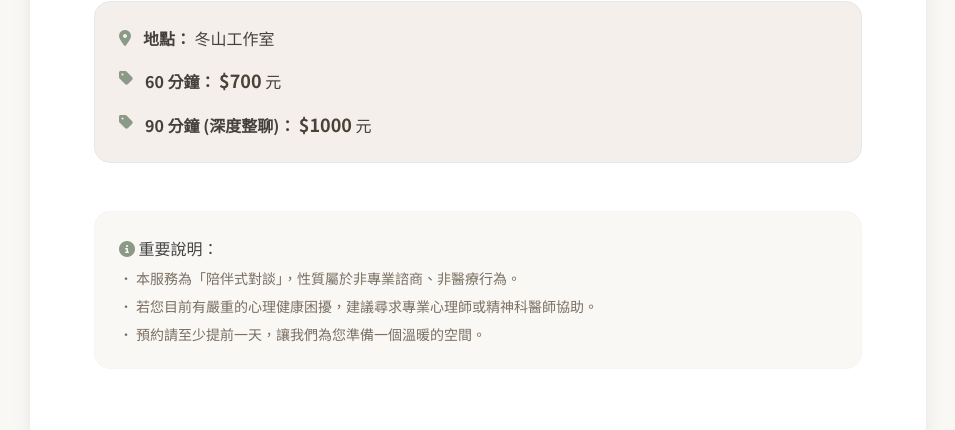
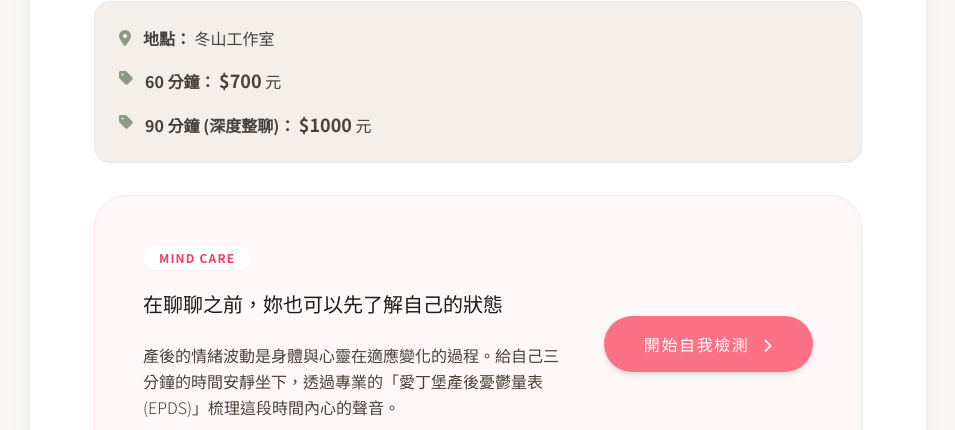
Before and after one commit to joyce20330-lab/slowlife, a plain HTML site: page services/mind-body-chat.html in a window 1280 px wide. Shown: the part 1781-2211 px from the top of the page, without its empty margins (162-1117 px from the left). Drawn offline with nearby package versions, Linux system fonts and the light colour scheme.

Commit message:
Update mind-body-chat.html

```diff
--- a/services/mind-body-chat.html
+++ b/services/mind-body-chat.html
@@ -128,8 +128,22 @@
                         </li>
                     </ul>
                 </div>
-
-                <div class="mt-12 p-6 bg-stone-50 rounded-2xl border border-stone-100">
+<!-- EPDS 自我檢測入口卡片 -->
+                <div class="bg-rose-50/50 rounded-[2rem] p-8 md:p-12 border border-rose-100 flex flex-col md:flex-row items-center gap-10 shadow-sm mb-12">
+                    <div class="text-center md:text-left flex-1">
+                        <span class="inline-block px-4 py-1 bg-white text-rose-500 text-xs font-bold rounded-full mb-4 tracking-widest shadow-sm">MIND CARE</span>
+                        <h3 class="text-2xl md:text-3xl font-medium text-stone-800 mb-4" style="margin-top:0;">在聊聊之前，妳也可以先了解自己的狀態</h3>
+                        <p class="text-stone-500 leading-relaxed font-light mb-0">
+                            產後的情緒波動是身體與心靈在適應變化的過程。給自己三分鐘的時間安靜坐下，透過專業的「愛丁堡產後憂鬱量表 (EPDS)」梳理這段時間內心的聲音。
+                        </p>
+                    </div>
+                    <div class="shrink-0">
+                        <a href="../articles/epds-test.html" class="inline-block px-10 py-4 bg-rose-400 text-white rounded-full hover:bg-rose-500 transition-all shadow-md font-medium tracking-widest">
+                            開始自我檢測 <i class="fa-solid fa-chevron-right ml-2 text-sm"></i>
+                        </a>
+                    </div>
+                </div>
+                <div class="p-6 bg-stone-50 rounded-2xl border border-stone-100">
                     <h4 class="font-medium mb-4 text-stone-800"><i class="fa-solid fa-circle-info text-sage-500"></i> 重要說明：</h4>
                     <ul class="text-sm space-y-2 text-stone-600 font-light">
                         <li>• 本服務為「陪伴式對談」，性質屬於非專業諮商、非醫療行為。</li>
```
